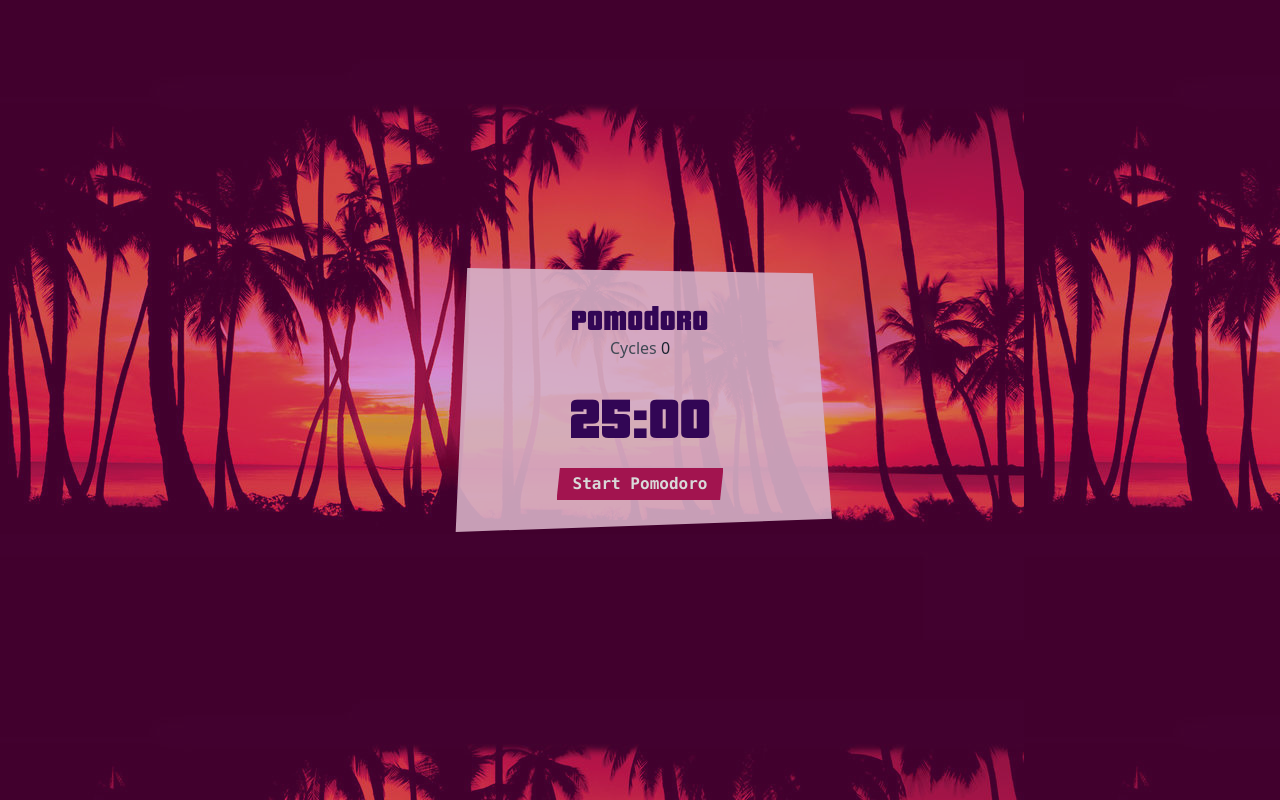
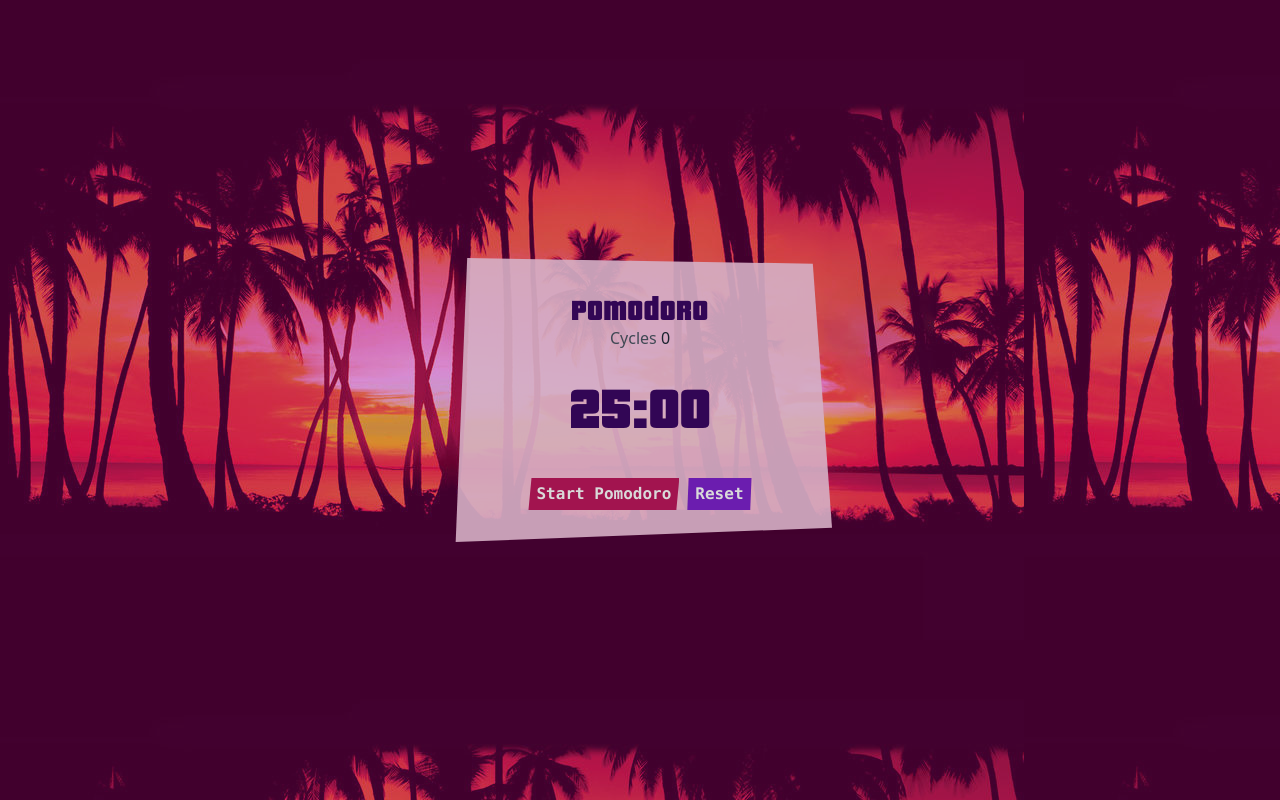
Before and after one commit to Falak-Chudasama/Pomogranate, a React (Vite) app: page / in a window 1280 px wide. Built offline with nearby package versions, Linux system fonts and the light colour scheme.

Commit message:
Added reset button

```diff
--- a/src/App.jsx
+++ b/src/App.jsx
@@ -1,8 +1,12 @@
 import { useState, useEffect } from "react";
 
-const pomodoroTime = 25 * 60;
-const shortBreakTime = 5 * 60;
-const longBreakTime = 15 * 60;
+const pomodoroTimeMinutes = 25;
+const shortBreakTimeMinutes = 5;
+const longBreakTimeMinutes = 15;
+
+const pomodoroTime = pomodoroTimeMinutes * 60;
+const shortBreakTime = shortBreakTimeMinutes * 60;
+const longBreakTime = longBreakTimeMinutes * 60;
 
 function App() {
     const [isPause, setPause] = useState(true);
@@ -73,7 +77,7 @@ function App() {
         return () => clearInterval(interval);
     }, [isPause, timer, isPomodoro]);
 
-    const handleButtonClick = () => {
+    const handleMainButtonClick = () => {
         clickSound();
 
         if (!isPause) {
@@ -87,7 +91,22 @@ function App() {
         } else {
             handleResume();
         }
+    };
+
+    const handleResetButtonClick = () => {
+        clickSound();
+        handlePause();
+
+        if (isPomodoro) {
+            setTimer(pomodoroTime);
+        } else {
+            if (cycles === 3) {
+                setTimer(longBreakTime);
+            } else {
+                setTimer(shortBreakTime);
             }
+        }
+    };
 
     const switchToBreak = () => {
         setPause(false);
@@ -103,6 +122,7 @@ function App() {
     };
 
     const switchToPomo = () => {
+        localStorage.setItem('cycles', cycles);
         setPause(false);
         setPomodoro(true);
         setTimer(pomodoroTime);
@@ -153,15 +173,24 @@ function App() {
                 <h1 className='text-6xl font-pricedown text-purple-950'>
                     {formatTime(timer)}
                 </h1>
+                <div className="flex justify-center items-center gap-2">
                     <button
-                    // className={`vc-button mt-5 px-4 py-1 text-white font-semibold font-mono shadow-md transition duration-300 ${ isPomodoro && timer === pomodoroTime ? "bg-green-500 hover:bg-green-600" : !isPause ? "bg-red-500 hover:bg-red-600" : timer === 0 ? isPomodoro ? "bg-blue-500 hover:bg-blue-600" : "bg-green-500 hover:bg-green-600" : "bg-yellow-500 hover:bg-yellow-600"}`}
-                    className={`vc-button mt-5 px-4 py-1 text-white font-semibold font-mono shadow-md transition duration-300 transform bg-pink-700 hover:bg-pink-800`}
-                    onClick={ handleButtonClick }
+                        className={`vc-button mt-5 px-2 py-1 text-white font-semibold font-mono shadow-md transition duration-300 transform bg-pink-700 hover:bg-pink-800`}
+                        onClick={ handleMainButtonClick }
                         style={{
                             clipPath: 'polygon(2% 0%, 100% 0%, 98% 100%, 0% 100%)',
                         }}>
                         { isPomodoro && timer === pomodoroTime ? "Start Pomodoro" : !isPause ? "Pause" : timer === 0 ? isPomodoro ? "Take Break" : "Start Pomodoro" : "Resume" }
                     </button>
+                    <button
+                        className={`vc-button mt-5 px-2 py-1 text-white font-semibold font-mono shadow-md transition duration-300 transform bg-purple-700 hover:bg-purple-800`}
+                        onClick={ handleResetButtonClick }
+                        style={{
+                            clipPath: 'polygon(2% 0%, 100% 0%, 98% 100%, 0% 100%)',
+                        }}>
+                        Reset
+                    </button>
+                </div>
             </div>
         </div>
     );
```
Lines whose indentation alone changed are shown as unchanged.
